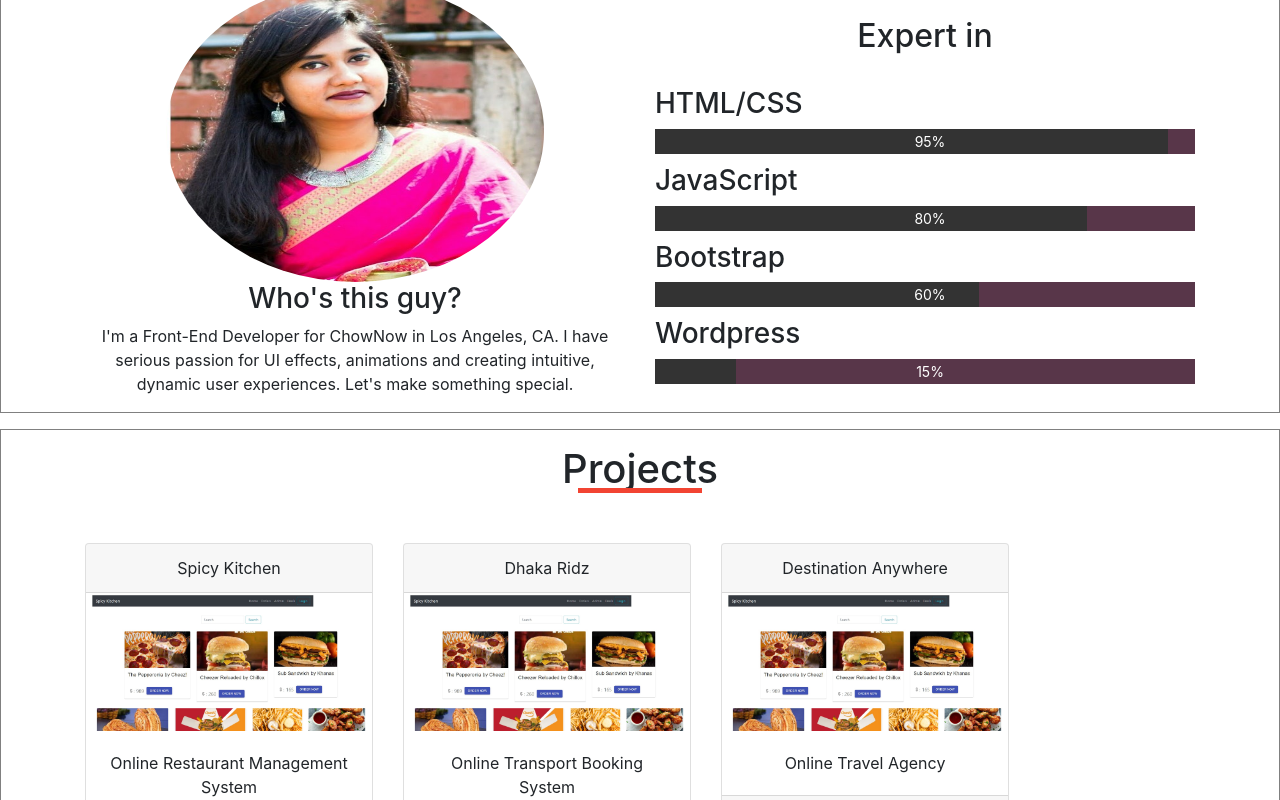
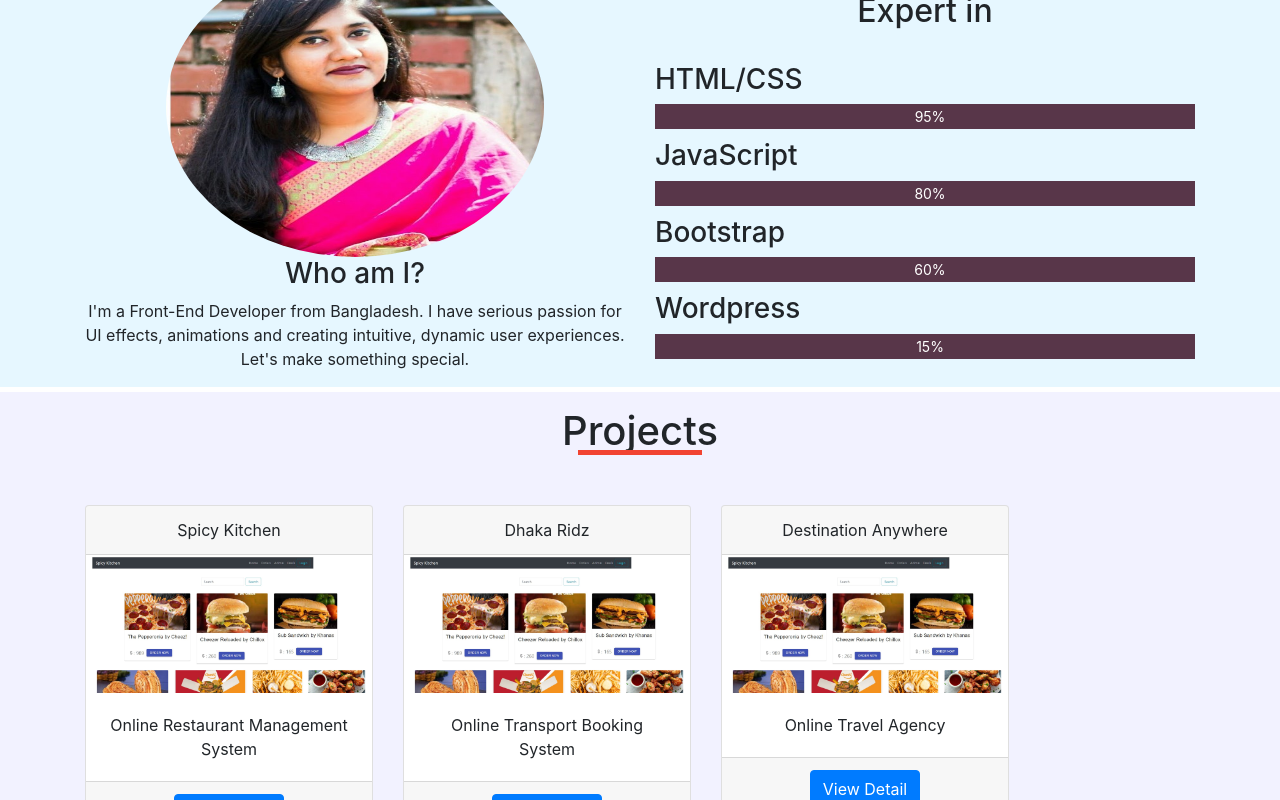
Before and after one commit to Sumaiya-Nawsheen/my-portfolio, a React (Create React App) app: page / in a window 1280 px wide. Shown: the part 1080-1880 px from the top of the page. Built offline with nearby package versions, Linux system fonts and the light colour scheme; no server answers.

Commit message:
portfolio

```diff
--- a/src/components/About/About.js
+++ b/src/components/About/About.js
@@ -9,7 +9,7 @@ import dynamic from '../../images/dynamic.jpg';
 
 const About = () => {
     return (
-        <div id="about" className ='mt-4' style={{height:'16%', textAlign:'center', border:'1px solid grey'}}>
+        <div id="about"  style={{height:'16%', textAlign:'center',marginBottom:'5px', background:'rgb(230, 247, 255)'}}>
             <div style={{marginBottom:'5px'}}>
             <h1 className="underline-small" style={{marginTop:'15px',marginBottom:'50px'}}>About</h1>
             </div>
@@ -61,8 +61,8 @@ const About = () => {
             <Container style={{height:'8%'}}>
   <Row xs={1} md={2}>
     <Col><img src={ProfilePic} alt='' style={{width:'70%',height:'300px',borderRadius:'50%', marginTop:'5px'}}/>
-    <h3>Who's this guy?</h3>
-<p>I'm a Front-End Developer for ChowNow in Los Angeles, CA.
+    <h3>Who am I?</h3>
+<p>I'm a Front-End Developer from Bangladesh.
 I have serious passion for UI effects, animations and creating intuitive, dynamic user experiences.
 Let's make something special.</p>
     </Col>
@@ -73,13 +73,13 @@ Let's make something special.</p>
         <br/>
 
         <h3>HTML/CSS</h3>
-        <div class="line line1">95%</div>
+        <div class="line line1"  style={{background:'rgb(88, 54, 73)'}}>95%</div>
         <h3>JavaScript</h3>
-        <div class="line line2">80%</div>
+        <div class="line line2" style={{background:'rgb(88, 54, 73)'}}>80%</div>
         <h3>Bootstrap</h3>
-        <div class="line line3">60%</div>
+        <div class="line line3" style={{background:'rgb(88, 54, 73)'}}>60%</div>
         <h3>Wordpress</h3>
-        <div class="line line4">15%</div>
+        <div class="line line4" style={{background:'rgb(88, 54, 73)'}}>15%</div>
     </div>
     </Col>
   </Row>
--- a/src/components/Blog/Blog.js
+++ b/src/components/Blog/Blog.js
@@ -23,7 +23,7 @@ const Blog = () => {
     }
 
     return (
-        <div id="blog" className ='mt-3 ' style={{height:'500px', textAlign:'center', border:'1px solid grey'}}>
+        <div id="blog"  style={{height:'500px', textAlign:'center',background:'rgb(229, 229, 255)'}}>
         <h1 className="underline-small">Blogs</h1>
         <div className ='Blogs'>
         {displayBlogs()}
--- a/src/components/Contact/Contact.js
+++ b/src/components/Contact/Contact.js
@@ -22,7 +22,7 @@ const Contact = () => {
 
 // main return of the function
     return (
-        <div id="contact" className ='mt-3 ' style={{height:'450px', textAlign:'center', border:'1px solid grey', backgroundColor:'#6666FF'}}>
+        <div id="contact"  style={{height:'450px', textAlign:'center', marginBottom:'5px',backgroundColor:'	rgb(218, 204, 255)'}}>
         <div style={{}}>
             <h1 className="underline-small" style={{marginTop:'15px'}}>Contact Me</h1>
             </div>
--- a/src/components/Footer/Footer.js
+++ b/src/components/Footer/Footer.js
@@ -14,7 +14,7 @@ const Footer = () => {
         <div className ='' style={{height:'125px', textAlign:'center', border:'1px solid grey', backgroundColor:'#339999'}}>
         <div className ='mt-3' style={{display:'flex', justifyContent: 'center', alignItems: 'center'}}>
         <a href='https://www.facebook.com/nawsheen.progga' target='_blank' rel="noreferrer"><FontAwesomeIcon style={footerStyle} className='icons-style fa-3x' icon={faFacebookF}></FontAwesomeIcon></a>
-        <a href='https://www.linkedin.com/in/sumaiya-nawsheen-5572a91b0/' target='_blank' rel="noreferrer"><FontAwesomeIcon style={footerStyle} icon={faLinkedinIn} className='icons-style fa-3x'/></a>
+        <a href='https://www.linkedin.com/in/sumaiya-nawsheen/' target='_blank' rel="noreferrer"><FontAwesomeIcon style={footerStyle} icon={faLinkedinIn} className='icons-style fa-3x'/></a>
         <a href='https://github.com/Sumaiya-Nawsheen' target='_blank' rel="noreferrer"><FontAwesomeIcon style={footerStyle} icon={faGithub} className='icons-style fa-3x'/></a>
         <a href='https://www.instagram.com/nawsheenprogga/' target='_blank' rel="noreferrer"><FontAwesomeIcon style={footerStyle} icon={faInstagram} className='icons-style fa-3x'/></a>
 
--- a/src/components/Home/Home.js
+++ b/src/components/Home/Home.js
@@ -34,7 +34,7 @@ const Home = () => {
 
 </div>
 <NavBar/>
-<About id='about'/>
+<About/>
 <Projects/>
 <Blog/>
 <Contact/>
--- a/src/components/NavBar/NavBar.js
+++ b/src/components/NavBar/NavBar.js
@@ -1,6 +1,6 @@
 import React from 'react';
 import { Button, Nav, Navbar } from 'react-bootstrap';
-import resume from '../../resume/Resume_Sumaiya Nawsheen_WebDeveloper(1st Update).pdf'
+import resume from '../../resume/Resume_Sumaiya Nawsheen_WebDeveloper(1st Update) .pdf'
 
 
 const NavBar = () => {
--- a/src/components/Projects/ProjectCard/ProjectCard.js
+++ b/src/components/Projects/ProjectCard/ProjectCard.js
@@ -25,7 +25,7 @@ const ProjectCard = ({detail}) => {
     {detail.features}
     </Card.Text>
   </Card.Body>
-  <Card.Footer><Button onClick={openModal} variant="primary">Go somewhere</Button></Card.Footer>
+  <Card.Footer><Button onClick={openModal} variant="primary">View Detail</Button></Card.Footer>
   <ProjectsDetail modalIsOpen={modalIsOpen} pDetails={detail} closeModal={closeModal}></ProjectsDetail>
 </Card>
     </Col>
--- a/src/components/Projects/Projects/Projects.js
+++ b/src/components/Projects/Projects/Projects.js
@@ -52,7 +52,7 @@ img5: `${spicy5}`,
 const Projects = () => {
 
     return (
-        <div id="projects" className ='mt-3' style={{height:'5%', textAlign:'center', border:'1px solid grey', marginBottom:'5px'}}>
+        <div id="projects"  style={{height:'5%', textAlign:'center', marginBottom:'5px', background:'rgba(229, 229, 255, 0.5)'}}>
         <h1 className="underline-small" style={{marginTop:'15px',marginBottom:'50px'}}>Projects</h1>
 
         <div>
--- a/src/components/Projects/ProjectsDetail/ProjectsDetail.js
+++ b/src/components/Projects/ProjectsDetail/ProjectsDetail.js
@@ -9,7 +9,8 @@ const customStyles = {
     right                 : 'auto',
     bottom                : 'auto',
     marginRight           : '-50%',
-    transform             : 'translate(-50%, -50%)'
+    transform             : 'translate(-50%, -50%)',
+    background            :'rgb(230, 247, 255)'
   }
 };
 Modal.setAppElement('#root')
@@ -99,18 +100,14 @@ const ProjectsDetail = ({ modalIsOpen, closeModal, pDetails}) => {
 
   </Carousel>
 
-    <Card.Body style={{background:'red'}}>
-      <Card.Title>Card title</Card.Title>
+    <Card.Body >
+      <Card.Title>{pDetails.features}</Card.Title>
       <Card.Text>
         This is a wider card with supporting text below as a natural lead-in to
         additional content. This card has even longer content than the first to
         show that equal height action.
       </Card.Text>
     </Card.Body>
-
-    <Card.Footer>
-      <small className="text-muted">Last updated 3 mins ago</small>
-    </Card.Footer>
   </Card>
           </Container>
 
```
Also changed, not shown: 2 other files (tests, documents, lock files or other folders).
